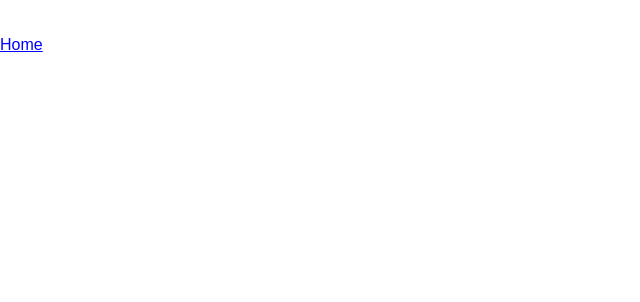
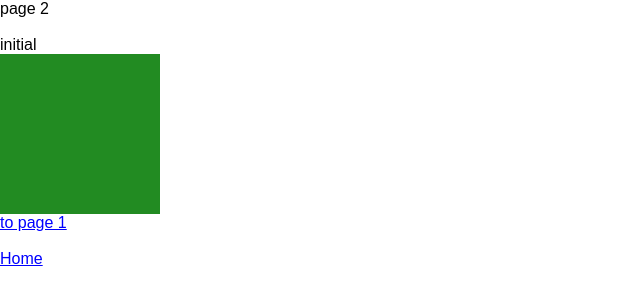
Before and after one commit to monogramdesign/examples, a Next.js app in the folder page-transitions/with-next/: page /grow/page-2 in a window 1280 px wide. Shown: the top 302 px of the page, without its empty margins (0-640 px from the left). Built offline with nearby package versions, Linux system fonts and the light colour scheme.

Commit message:
grow example

```diff
--- a/page-transitions/with-next/pages/grow/page-2.js
+++ b/page-transitions/with-next/pages/grow/page-2.js
@@ -1,5 +1,22 @@
-const PageTwoGrow = () => {
-	return <div></div>
+import Link from 'next/link'
+
+import styles from '../../src/components/grow/Grow.module.css'
+
+const PageOneGrow = ({ endTransition, transitionStage }) => {
+	return (
+		<>
+			<p>page 2</p>
+			<br />
+			{transitionStage}
+			<div
+				className={`${styles['box']} ${styles[transitionStage]} ${styles['page-2']}`}
+				onAnimationEnd={endTransition}
+			/>
+			<Link href="/grow/page-1">
+				<a>to page 1</a>
+			</Link>
+		</>
+	)
 }
 
-export default PageTwoGrow
+export default PageOneGrow
--- a/page-transitions/with-next/src/components/grow/Grow.module.css
+++ b/page-transitions/with-next/src/components/grow/Grow.module.css
@@ -0,0 +1,37 @@
+.box {
+	background: forestgreen;
+	width: 5rem;
+	height: 5rem;
+}
+.box.page-2 {
+	width: 10rem;
+	height: 10rem;
+}
+
+.out {
+	animation: animate-out 1s ease 0s normal both;
+}
+.out.page-2 {
+	animation: animate-out-2 1s ease-in-out 0s normal both;
+}
+
+@keyframes animate-out {
+	from {
+		width: 5rem;
+		height: 5rem;
+	}
+	to {
+		width: 10rem;
+		height: 10rem;
+	}
+}
+@keyframes animate-out-2 {
+	from {
+		width: 10rem;
+		height: 10rem;
+	}
+	to {
+		width: 5rem;
+		height: 5rem;
+	}
+}
--- a/page-transitions/with-next/src/components/grow/GrowLayout.js
+++ b/page-transitions/with-next/src/components/grow/GrowLayout.js
@@ -1,7 +1,20 @@
 // import styles from './Grow.module.css'
+import { Children, cloneElement } from 'react'
+import usePageTransition from '../../lib/hooks/usePageTransition'
 
 const GrowLayout = ({ children }) => {
-	return <>{children}</>
+	const props = usePageTransition(children)
+	const { displayChildren } = props || {}
+
+	return (
+		<main>
+			{!displayChildren
+				? null
+				: Array.isArray(displayChildren)
+				? Children.map(displayChildren, (child) => cloneElement(child, props))
+				: cloneElement(displayChildren, props)}
+		</main>
+	)
 }
 
 export default GrowLayout
--- /dev/null
+++ b/page-transitions/with-next/src/lib/hooks/usePageTransition.js
@@ -0,0 +1,21 @@
+import { useState, useEffect, useCallback } from 'react'
+
+const usePageTransition = (children) => {
+	const [displayChildren, setDisplayChildren] = useState(children)
+	const [transitionStage, setTransitionStage] = useState('initial')
+
+	const endTransition = useCallback(() => {
+		setDisplayChildren(children)
+		setTransitionStage('in')
+	}, [children])
+
+	useEffect(() => {
+		if (children !== displayChildren) {
+			setTransitionStage('out')
+		}
+	}, [children, displayChildren, setDisplayChildren])
+
+	return { displayChildren, transitionStage, endTransition }
+}
+
+export default usePageTransition
```
Also changed, not shown: page-transitions/with-next/pages/grow/page-1.js (+19 -2 lines).
